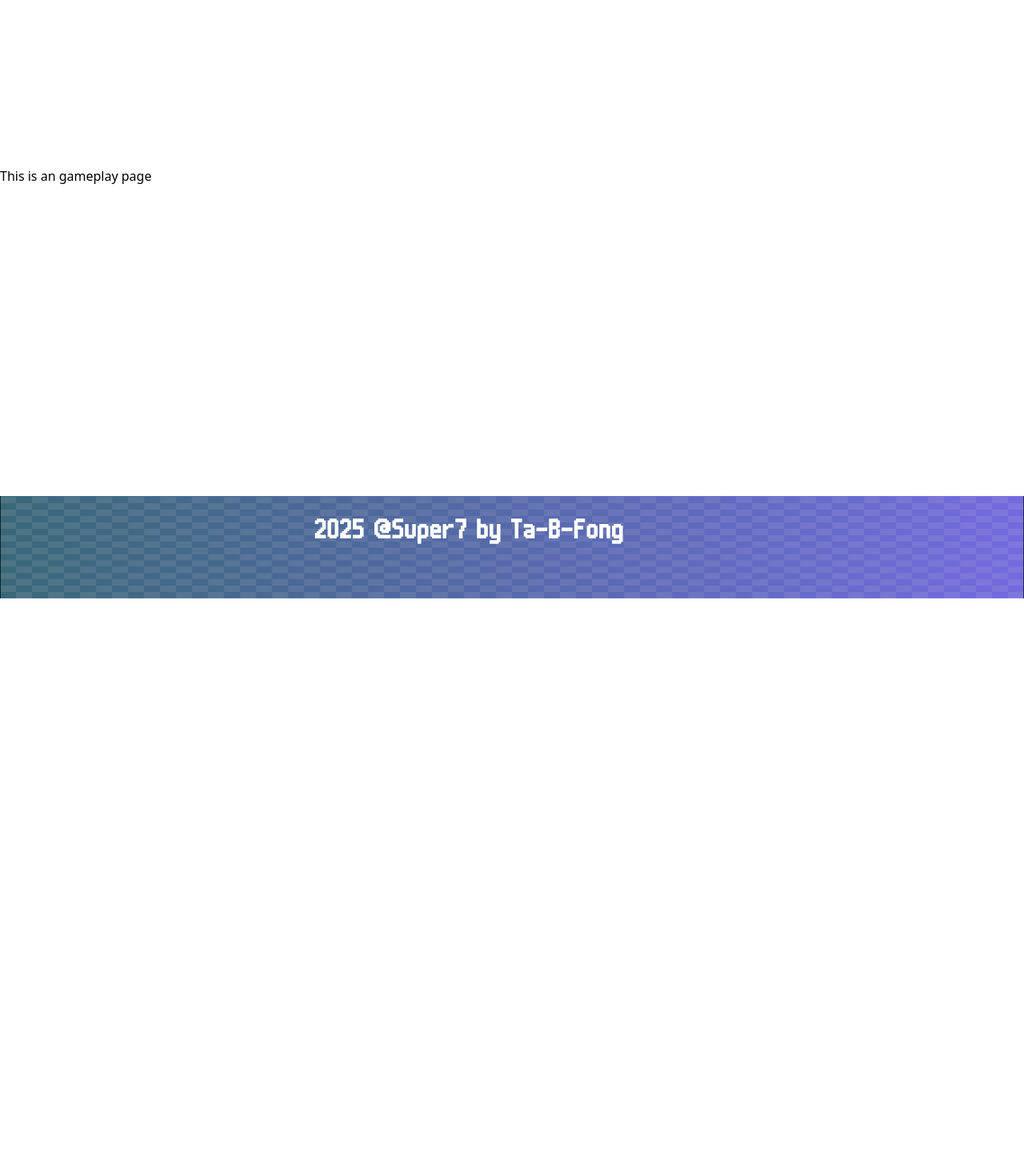
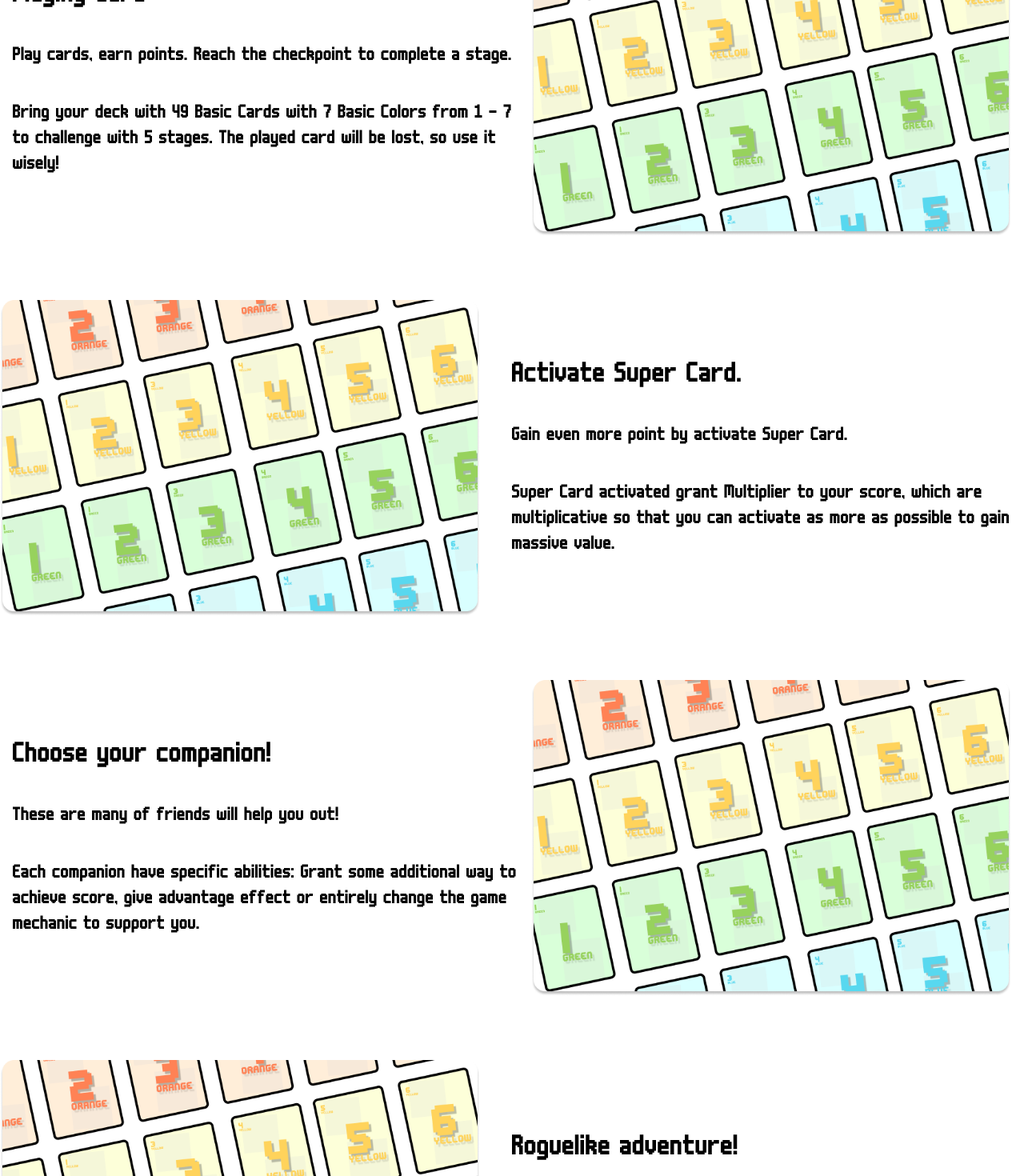
Before and after one commit to Julimorg/GameWeb, a Vue app: page /gameplay in a window 1280 px wide. Shown: the part 420-1890 px from the top of the page at 80% size. Before the commit the page ends 1168 px from the top, so only its background shows below. Built offline with nearby package versions, Linux system fonts and the light colour scheme.

Commit message:
Add gameplay view

```diff
--- /dev/null
+++ b/src/components/ButtonAvailable/ButtonAvailable.vue
@@ -0,0 +1,3 @@
+<template>
+    <button class="font-m6x11 text-4xl bg-[#BEBBBB]/[0.25] cursor-pointer w-80 h-30 rounded-2xl">Available On 2026</button>
+</template>
--- a/src/views/Gameplay/GameplayView.vue
+++ b/src/views/Gameplay/GameplayView.vue
@@ -1,15 +1,96 @@
+<script setup lang="ts">
+import ButtonAvailable from '@/components/ButtonAvailable/ButtonAvailable.vue';
+import GameplayCard from './components/GameplayCard.vue';
+import OverViewCard from './components/OverViewCard.vue';
+</script>
+
 <template>
-    <div class="gameplay">
-      <h1>This is an gameplay page</h1>
+  <div class="flex flex-col items-center justify-center mb-30 space-y-10">
+    <div class="">
+      <GameplayCard
+        image="src/assets/Playing_Card_Img.png"
+        title="Playing card"
+        desc1="Play cards, earn points. Reach the checkpoint to complete a stage."
+        desc2="Bring your deck with 49 Basic Cards with 7 Basic Colors from 1 - 7 to challenge with 5 stages. The played card will be lost, so use it wisely!"
+        :is-position-changed="false">
+      </GameplayCard>
+
+      <GameplayCard
+        image="src/assets/Playing_Card_Img.png"
+        title="Activate Super Card."
+        desc1="Gain even more point by activate Super Card."
+        desc2="Super Card activated grant Multiplier to your score, which are multiplicative so that you can activate as more as possible to gain massive value."
+        :is-position-changed="true">
+      </GameplayCard>
+
+      <GameplayCard
+        image="src/assets/Playing_Card_Img.png"
+        title="Choose your companion!"
+        desc1="These are many of friends will help you out!"
+        desc2="Each companion have specific abilities: Grant some additional way to achieve score, give advantage effect or entirely change the game mechanic to support you. "
+        :is-position-changed="false">
+      </GameplayCard>
+
+      <GameplayCard
+        image="src/assets/Playing_Card_Img.png"
+        title="Roguelike adventure!"
+        desc1="Each run generate a random map for player with a lot of surprises."
+        desc2="New companion join your team, occurrences of some guests, purchase item from varieties of shop, forge your cards,... and more!"
+        :is-position-changed="true">
+      </GameplayCard>
+
+      <GameplayCard
+        image="src/assets/Playing_Card_Img.png"
+        title="Manage your resources and enhance your strength."
+        desc1="Complete a stage give you token to purchase more cards, game-changing items and more to help you in the next stage."
+        desc2="New companion join your team, occurrences of some guests, purchase item from varieties of shop, forge your cards,... and more!"
+        :is-position-changed="false">
+      </GameplayCard>
+
+      <GameplayCard
+        image="src/assets/Playing_Card_Img.png"
+        title="Strategy at all choices!"
+        desc1="All the choices matter! Adapting with the current circumstances and choose the right path to gain success, even when you almost losing the run."
+        desc2=""
+        :is-position-changed="true">
+      </GameplayCard>
     </div>
-  </template>
 
-<style>
-@media (min-width: 1024px) {
-  .gameplay {
-    min-height: 100vh;
-    display: flex;
-    align-items: center;
-  }
-}
-</style>
+    <div class="font-m6x11 text-6xl mt-6">
+      Game Overview
+    </div>
+
+    <div class="grid grid-cols-1 sm:grid-cols-2 lg:grid-cols-3 place-items-center gap-y-10 w-full max-w-360">
+      <OverViewCard image="src/assets/Playing_Card_Img.png" title="Choose a level"
+        desc="The game verse contain multiple worlds, each world have a number of level. Choose a level to start the game.">
+      </OverViewCard>
+
+      <OverViewCard image="src/assets/Playing_Card_Img.png" title="Choose a level"
+        desc="The game verse contain multiple worlds, each world have a number of level. Choose a level to start the game.">
+      </OverViewCard>
+
+      <OverViewCard image="src/assets/Playing_Card_Img.png" title="Choose a level"
+        desc="The game verse contain multiple worlds, each world have a number of level. Choose a level to start the game.">
+      </OverViewCard>
+
+      <OverViewCard image="src/assets/Playing_Card_Img.png" title="Choose a level"
+        desc="The game verse contain multiple worlds, each world have a number of level. Choose a level to start the game.">
+      </OverViewCard>
+
+      <OverViewCard image="src/assets/Playing_Card_Img.png" title="Choose a level"
+        desc="The game verse contain multiple worlds, each world have a number of level. Choose a level to start the game.">
+      </OverViewCard>
+
+      <OverViewCard image="src/assets/Playing_Card_Img.png" title="Choose a level"
+        desc="The game verse contain multiple worlds, each world have a number of level. Choose a level to start the game.">
+      </OverViewCard>
+    </div>
+    <div class="font-m6x11 text-5xl mt-20">
+      Ready to discover Super7 ?
+    </div>
+    <ButtonAvailable></ButtonAvailable>
+  </div>
+</template>
+
+
+<style></style>
--- /dev/null
+++ b/src/views/Gameplay/components/GameplayCard.vue
@@ -0,0 +1,27 @@
+<template>
+    <div class="mt-20 w-full flex flex-col-reverse items-center justify-center max-w-90 sm:flex-row
+      sm:max-w-140 md:max-w-210 lg:max-w-360 gap-2" :class="{
+        'sm:flex-row': !isPositionChanged,
+        'sm:flex-row-reverse': isPositionChanged,
+        'md:gap-10': isPositionChanged,
+    }">
+        <div class="flex flex-col space-y-4 md:space-y-10 text-center sm:text-left lg:max-w-160">
+            <h1 class="font-m6x11 text-2xl md:text-2xl lg:text-4xl mt-4 sm:mt-0">{{ title }}</h1>
+            <p class="font-m6x11 text-xl md:text-2xl">{{ desc1 }}</p>
+            <p class="font-m6x11 text-xl md:text-2xl">{{ desc2 }}</p>
+        </div>
+        <div class="border-none">
+            <img :src="image" class="w-full max-w-150" />
+        </div>
+    </div>
+</template>
+
+<script setup lang="ts">
+const props = defineProps<{
+    title: string
+    desc1: string
+    desc2: string
+    isPositionChanged: boolean
+    image: string
+}>()
+</script>
--- /dev/null
+++ b/src/views/Gameplay/components/OverViewCard.vue
@@ -0,0 +1,15 @@
+<template>
+    <div class="max-w-sm font-m6x11 space-y-4 flex flex-col items-center sm:items-start">
+        <img :src="image" alt="Image" class="">
+        <div class="text-2xl md:text-4xl">{{ title }}</div>
+        <div class="text-xl md:text-3xl text-center sm:text-start">{{ desc }}</div>
+    </div>
+</template>
+
+<script setup lang="ts">
+defineProps<{
+    title: string;
+    desc: string;
+    image: string;
+}>()
+</script>
```
